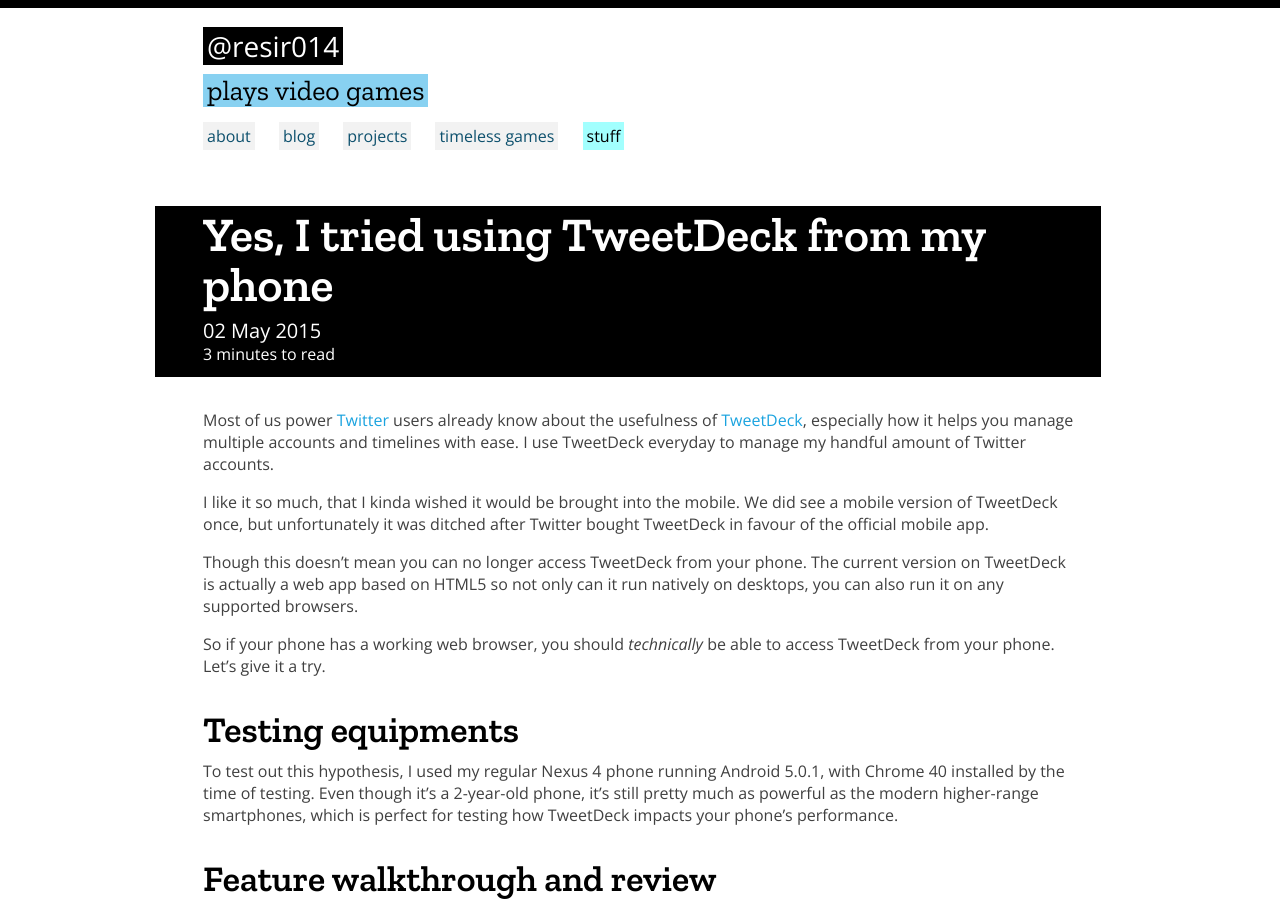
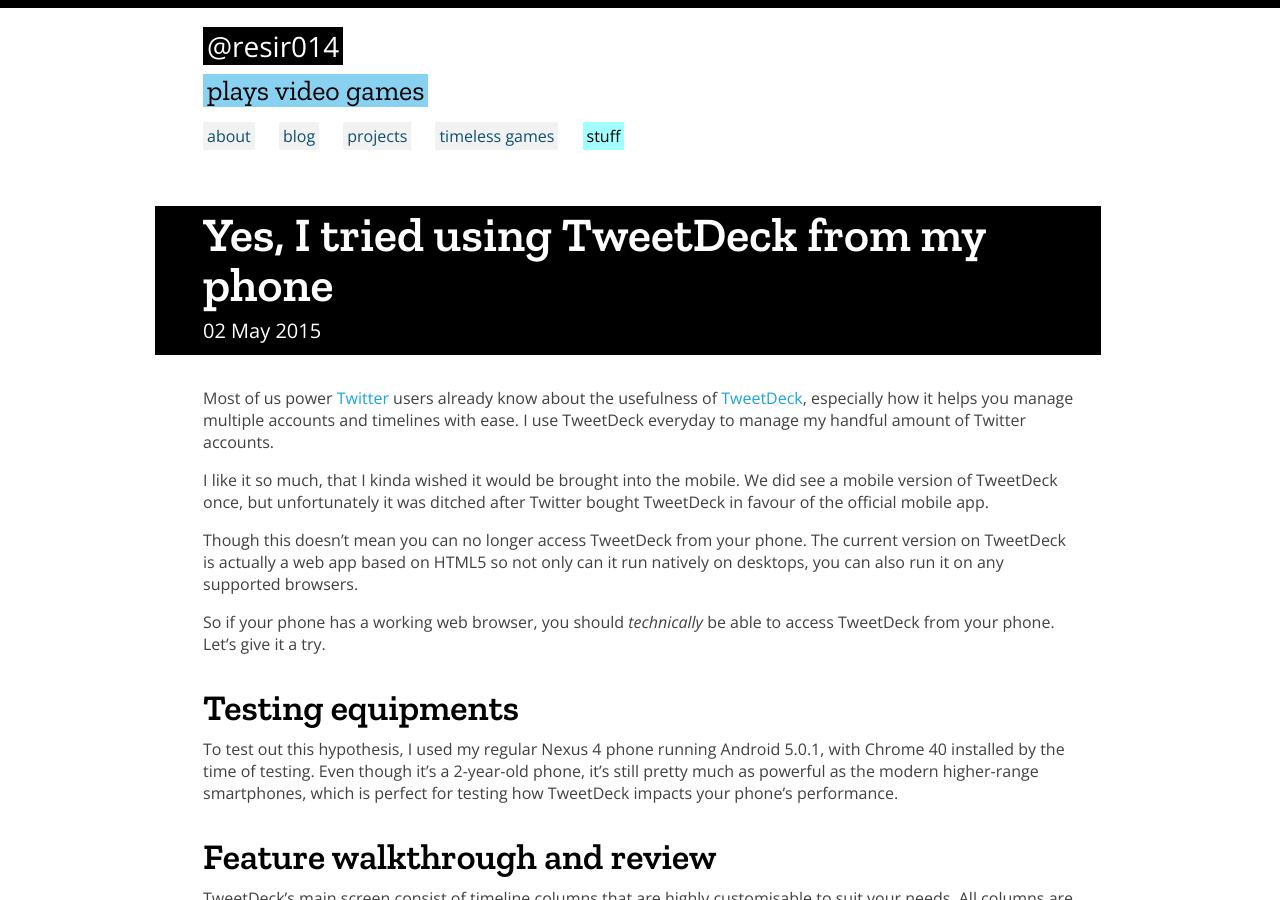
Before and after one commit to resir014/resir014.github.io, a Jekyll site: the page built from _etc/tweetdeck-mobile.md, in a window 1280 px wide and 900 px high. Built offline with Jekyll 4.4.1, drawn with Linux system fonts in a browser that asks for light colours.

Commit message:
removed reading time indicator

```diff
--- a/_layouts/post.html
+++ b/_layouts/post.html
@@ -16,12 +16,6 @@
         <h1 class="post-title">{{ page.title }}</h1>
       {% endif %}
       <time datetime="{{ page.date | date_to_xmlschema }}" class="post-date">{{ page.date | date_to_string }}</time>
-      {% capture words %}
-        {{ content | number_of_words | minus: 180 }}
-      {% endcapture %}
-      {% unless words contains "-" %}
-        <span class="post-reading-time">{{ words | plus: 180 | divided_by: 180 | append: " minutes to read" }}</span>
-      {% endunless %}
     </div>
   </header>
   {% if page.subtitle %}
```
